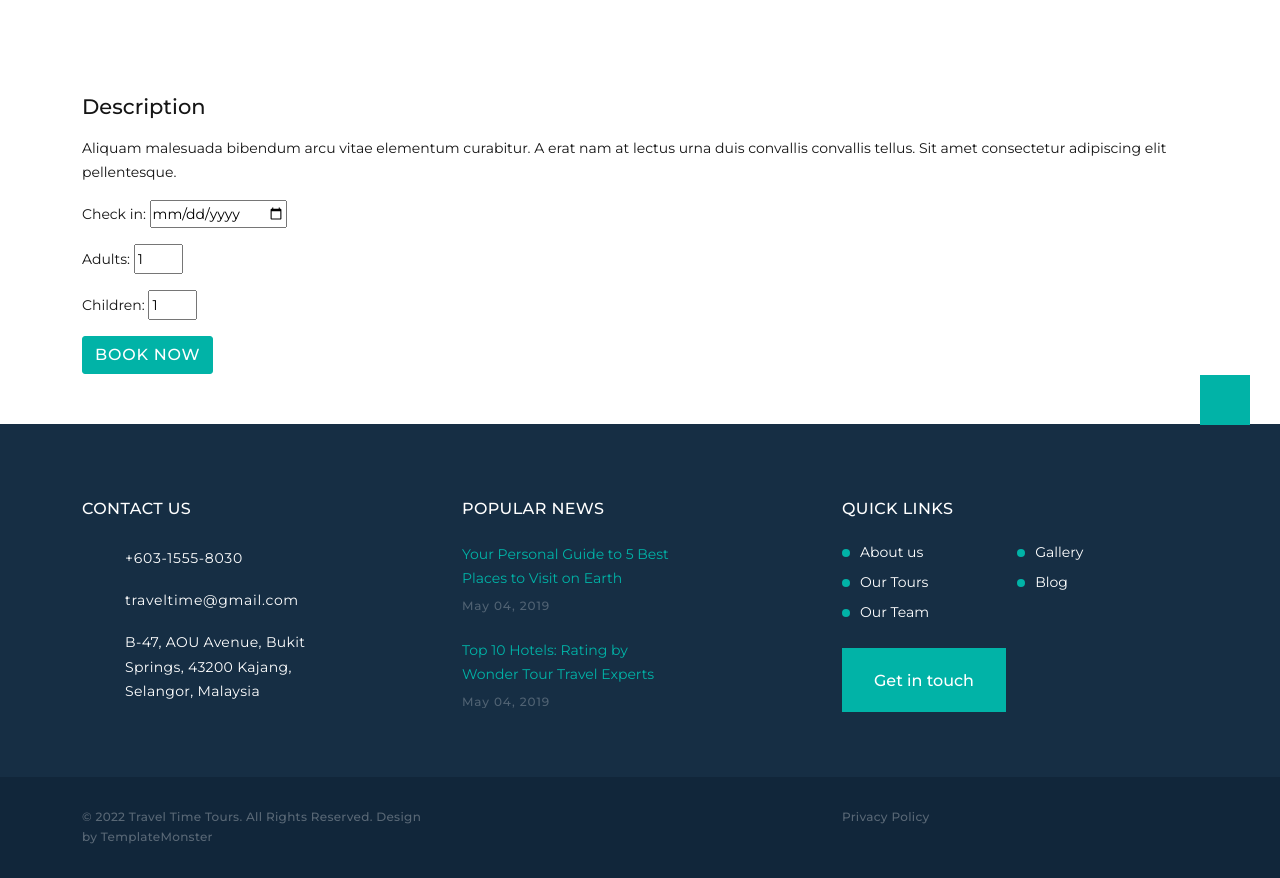
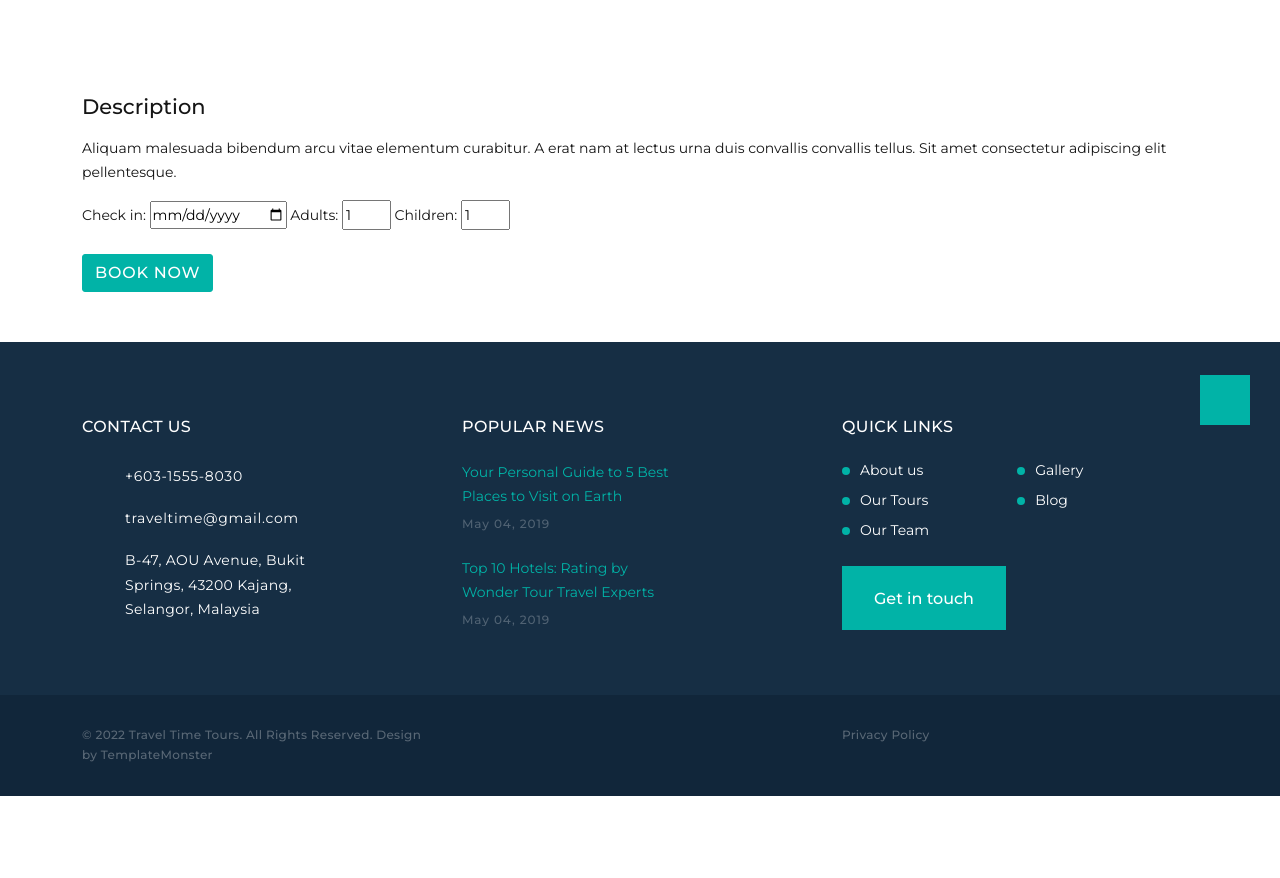
Before and after one commit to AsianAsh/tourism-website, a PHP site: page /tour_individual.php in a window 1280 px wide. Shown: the part 445-1323 px from the top of the page. After the commit the page ends 1241 px from the top, so only its background shows below. Run offline with PHP 8.4, Linux system fonts and the light colour scheme.

```diff
--- a/tour_individual.php
+++ b/tour_individual.php
@@ -71,10 +71,12 @@ require_once "./components/navbar.php";
         <div class="container">
           <h5 class="oh-desktop"><span class="d-inline-block wow slideInDown">Description</span></h5>
           <p>Aliquam malesuada bibendum arcu vitae elementum curabitur. A erat nam at lectus urna duis convallis convallis tellus. Sit amet consectetur adipiscing elit pellentesque.</p>
-          <div class="pt-3">Check in: <input type="date"></div>
-          <div class="pt-3">Adults: <input type="number" name="Quantity" id="Quantity" value="1" min="1" max="99" style="height: 30px;"></div>
-          <div class="pt-3">Children: <input type="number" name="Quantity" id="Quantity" value="1" min="1" max="99" style="height: 30px;"></div>
-          <div class="pt-3"><button type="button" class="btn btn-primary">Book Now</button></div>
+          <div class="pt-3">
+            <div class="d-inline">Check in: <input type="date"></div>
+            <div class="d-inline">Adults: <input type="number" name="Quantity" id="Quantity" value="1" min="1" max="99" style="height: 30px;"></div>
+            <div class="d-inline">Children: <input type="number" name="Quantity" id="Quantity" value="1" min="1" max="99" style="height: 30px;"></div>
+          </div>
+          <div class="pt-4"><button type="button" class="btn btn-primary">Book Now</button></div>
         </div>
 
       </section>
```
